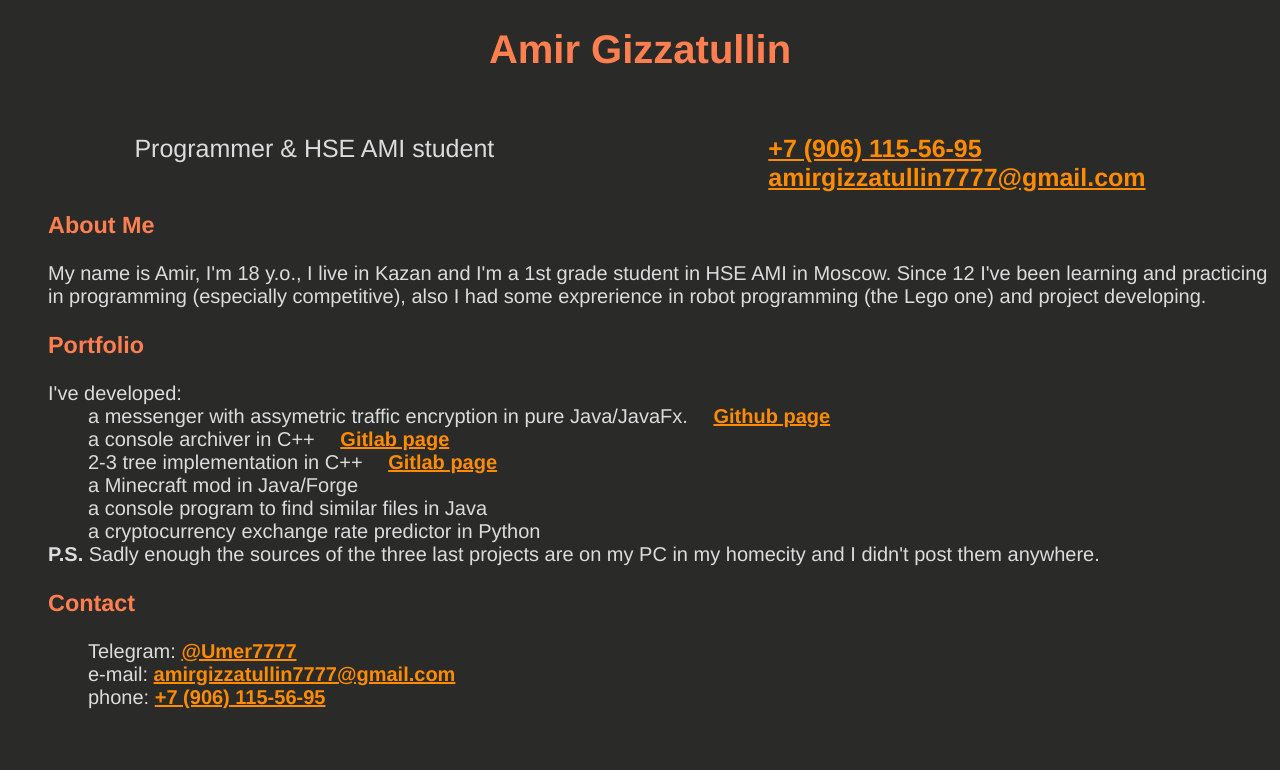
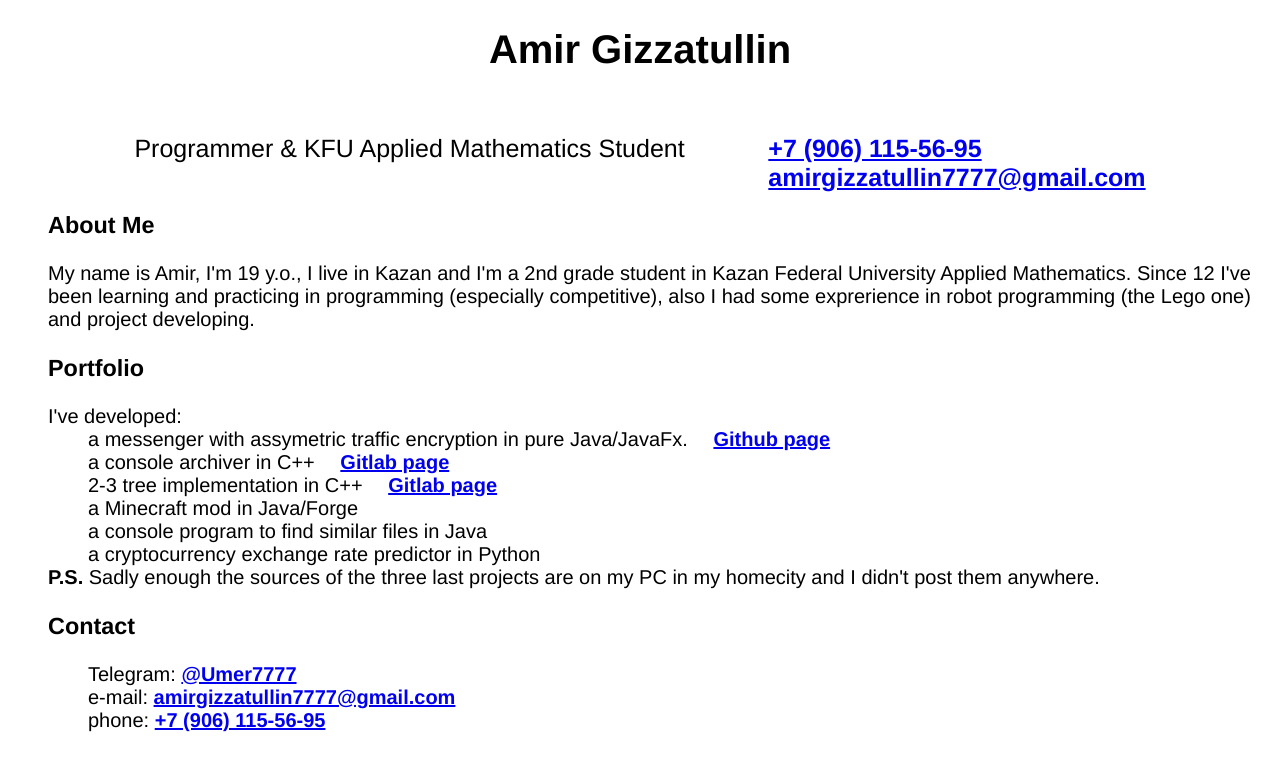
Before and after one commit to Amirgizz/Amirgizz.githbub.io, a plain HTML site: page index.html in a window 1280 px wide. Drawn offline with Linux system fonts and the light colour scheme.

Commit message:
Update 2023 KFU index.html

```diff
--- a/index.html
+++ b/index.html
@@ -4,9 +4,9 @@
 		<meta charset="UTF-8">
 		<style>
 			body{
-				background-color: #2a2a28;
+				#background-color: #2a2a28;
 				//color: orange;
-				color: gainsboro;
+				#color: gainsboro;
 				font-family: 'Helvetica', 'Arial', sans-serif;
 				font-size: 20px;
 			}
@@ -25,13 +25,13 @@
 			}
 			a{
 				font-weight: bold;
-				color: darkorange;
+				#color: darkorange;
 			}
 			h1{
-				color: coral;
+				#color: coral;
 			}
 			h3{
-				color: coral;
+				#color: orange;
 			}
 			ul {
   				list-style-type: none;
@@ -44,7 +44,7 @@
 			<h1 style="text-align: center;">Amir Gizzatullin</h1>
 			<section class="container">
 				<div class="prof">
-					<p>Programmer &amp; HSE AMI student</p>
+					<p>Programmer &amp; KFU Applied Mathematics Student </p>
 				</div>
 				<div class="contact">
 					<ul>
@@ -57,7 +57,7 @@
 				<ul>
 					<li>
 						<h3>About Me</h3>
-						My name is Amir, I'm 18 y.o., I live in Kazan and I'm a 1st grade student in HSE AMI in Moscow. Since 12 I've been learning and practicing in programming (especially competitive), also I had some exprerience in robot programming (the Lego one) and project developing.
+						My name is Amir, I'm 19 y.o., I live in Kazan and I'm a 2nd grade student in Kazan Federal University Applied Mathematics. Since 12 I've been learning and practicing in programming (especially competitive), also I had some exprerience in robot programming (the Lego one) and project developing.
 					</li>
 					<li>
 						<h3>Portfolio</h3>
```
